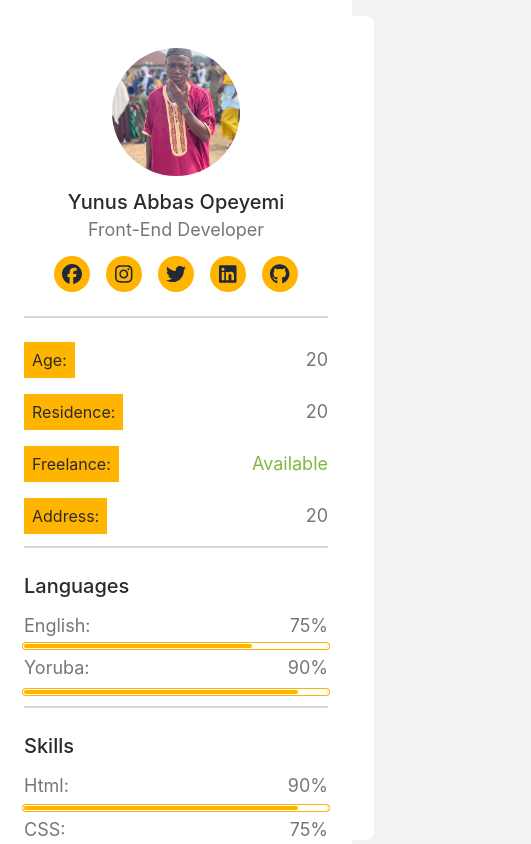
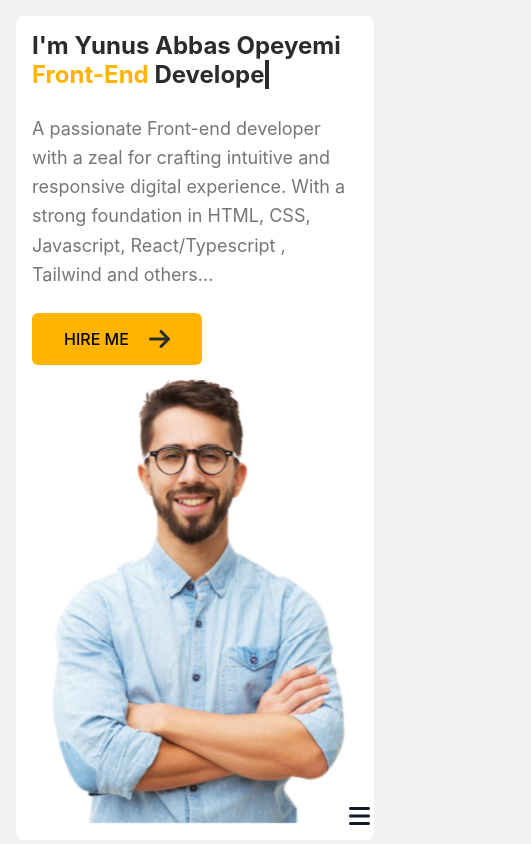
Before and after one commit to springboot20/my-portfolio, a React (Vite) app: page / in a window 390 px wide. Shown: the top 844 px of the page, 531 px wide, since content can reach past the window. Built offline with nearby package versions, Linux system fonts and the light colour scheme.

Commit message:
detail panel component modified for both mobile and desktop

```diff
--- a/src/components/Contact.tsx
+++ b/src/components/Contact.tsx
@@ -5,9 +5,9 @@ import { truncate } from "../utils";
 export const Contact = () => {
   return (
     <section className="p-4" id="contact">
-      <div className="flex gap-4">
+      <div className="flex flex-col lg:flex-row gap-4">
         {/* contact form start */}
-        <div className="space-y-4 max-w-3xl w-full">
+        <div className="space-y-4 xl:max-w-3xl w-full">
           <h1 className="text-port-black text-3xl font-inter font-bold capitalize">
             Send me a Message
           </h1>
@@ -65,7 +65,7 @@ export const Contact = () => {
               ></textarea>
             </div>
 
-            <button className="text-xl font-semibold text-gray-700 uppercase bg-port-yellow rounded-lg py-3.5 px-6">
+            <button className="text-lg font-semibold font-inter text-gray-700 uppercase bg-port-yellow rounded-lg py-3 px-6">
               Send Message
             </button>
           </form>
@@ -73,7 +73,7 @@ export const Contact = () => {
         {/* contact form ends */}
 
         {/* contact information start */}
-        <div className="space-y-4 max-w-2xl flex-grow flex-shrink-0">
+        <div className="space-y-4 xl:max-w-2xl w-full xl:flex-grow xl:flex-shrink-0">
           <h1 className="text-port-black text-3xl font-inter font-bold capitalize">
             Contact Information
           </h1>
--- a/src/components/Hero.tsx
+++ b/src/components/Hero.tsx
@@ -21,7 +21,7 @@ export const HeroSection = () => {
     <Disclosure
       as="section"
       id="home"
-      className="flex justify-start items-start sm:justify-center sm:items-center h-screen p-4 w-full"
+      className="flex justify-start items-start sm:justify-center sm:items-center p-4 w-full"
     >
       <div className="relative w-full">
         <div className="absolute bg-gradient-to-r inset-5 z-0 from-port-yellow to-port-yellow/20 transform -skew-y-6 md:skew-y-0 md:-rotate-6 rounded-lg"></div>
--- a/src/components/panels/DetailPanel.tsx
+++ b/src/components/panels/DetailPanel.tsx
@@ -11,7 +11,7 @@ import {
 import { faClose, faDownload } from "@fortawesome/free-solid-svg-icons";
 import { Link } from "react-router-dom";
 import myCV from "../../assets/my-cv.pdf";
-// import { Disclosure } from "@headlessui/react";
+import { Disclosure } from "@headlessui/react";
 
 type DetailPanelProps = {
   close: (focusableElement?: HTMLElement | React.MutableRefObject<HTMLElement | null>) => void;
@@ -50,17 +50,14 @@ export const DetailPanel: React.FC<DetailPanelProps> = ({ close, open }) => {
   return (
     <div
       className={classNames(
-        // open ? "translate-x-0" : "-translate-x-full",
-        "relative top-0 left-0 bottom-5 z-20 bg-white h-auto w-[22rem] p-6 xl:block",
+        open ? "translate-x-0 fixed" : "-translate-x-full",
+        "top-0 left-0 bottom-5 z-20 bg-white transition-transform h-auto w-[22rem] p-6 -translate-x-full xl:relative xl:translate-x-0 xl:block",
       )}
     >
-      {/* <Disclosure.Button
-        onClick={() => close()}
-        className="absolute right-4 top-1 inline-flex items-center justify-center rounded-md p-2 dark:text-white text-gray-900 hover:dark:bg-gray-700 hover:dark:text-white focus:outline-none focus:ring-2 focus:ring-inset focus:ring-white"
-      >
+      <Disclosure.Button className="absolute right-4 xl:hidden top-1 inline-flex items-center justify-center rounded-md p-2 dark:text-white text-gray-900 hover:dark:bg-gray-700 hover:dark:text-white focus:outline-none focus:ring-2 focus:ring-inset focus:ring-white">
         <span className="sr-only">Close button</span>
-        <FontAwesomeIcon icon={faClose} className="h-5 text-gray-800 " />
-      </Disclosure.Button> */}
+        <FontAwesomeIcon icon={faClose} className="h-5 text-gray-800" />
+      </Disclosure.Button>
 
       <div className="space-y-3">
         <div className="py-6 flex justify-center items-center flex-col space-y-3 border-b-2 border-port-gray/30">
@@ -69,8 +66,12 @@ export const DetailPanel: React.FC<DetailPanelProps> = ({ close, open }) => {
           </div>
 
           <div className="text-center">
-            <h3 className="text-xl font-medium font-inter capitalize text-port-black">yunus abbas opeyemi</h3>
-            <p className="font-normal font-inter text-lg text-port-gray capitalize">front-end developer</p>
+            <h3 className="text-xl font-medium font-inter capitalize text-port-black">
+              yunus abbas opeyemi
+            </h3>
+            <p className="font-normal font-inter text-lg text-port-gray capitalize">
+              front-end developer
+            </p>
           </div>
 
           <div className="inline-flex space-x-4 mt-4">
@@ -130,7 +131,9 @@ export const DetailPanel: React.FC<DetailPanelProps> = ({ close, open }) => {
 
             <li className="space-y-2">
               <div className="flex justify-between items-center">
-                <span className="capitalize text-lg font-normal font-inter text-port-gray">yoruba:</span>
+                <span className="capitalize text-lg font-normal font-inter text-port-gray">
+                  yoruba:
+                </span>
                 <span className="text-lg font-inter font-normal text-port-gray">90%</span>
               </div>
               <span className='block rounded-md ring-1 ring-offset-1 ring-port-yellow w-full h-1 relative before:absolute before:content-[""] before:w-[90%] before:bg-port-yellow before:h-1 before:rounded-md'></span>
@@ -143,21 +146,27 @@ export const DetailPanel: React.FC<DetailPanelProps> = ({ close, open }) => {
           <ul className="space-y-1.5">
             <li className="space-y-1.5">
               <div className="flex justify-between items-center">
-                <span className="capitalize text-lg font-normal font-inter text-port-gray">html:</span>
+                <span className="capitalize text-lg font-normal font-inter text-port-gray">
+                  html:
+                </span>
                 <span className="text-lg font-inter font-normal text-port-gray">90%</span>
               </div>
               <span className='block rounded-md ring-1 ring-offset-1 ring-port-yellow w-full h-1 relative before:absolute before:content-[""] before:w-[90%] before:bg-port-yellow before:h-1 before:rounded-md'></span>
             </li>
             <li className="space-y-2">
               <div className="flex justify-between items-center">
-                <span className="uppercase text-lg font-normal font-inter text-port-gray">css:</span>
+                <span className="uppercase text-lg font-normal font-inter text-port-gray">
+                  css:
+                </span>
                 <span className="text-lg font-inter font-normal text-port-gray">75%</span>
               </div>
               <span className='block rounded-md ring-1 ring-offset-1 ring-port-yellow w-full h-1 relative before:absolute before:content-[""] before:w-3/4 before:bg-port-yellow before:h-1 before:rounded-md'></span>
             </li>
             <li className="space-y-2">
               <div className="flex justify-between items-center">
-                <span className="capitalize text-lg font-normal font-inter text-port-gray">js:</span>
+                <span className="capitalize text-lg font-normal font-inter text-port-gray">
+                  js:
+                </span>
                 <span className="text-lg font-inter font-normal text-port-gray">75%</span>
               </div>
               <span className='block rounded-md ring-1 ring-offset-1 ring-port-yellow w-full h-1 relative before:absolute before:content-[""] before:w-3/4 before:bg-port-yellow before:h-1 before:rounded-md'></span>
@@ -166,7 +175,9 @@ export const DetailPanel: React.FC<DetailPanelProps> = ({ close, open }) => {
         </div>
 
         <div className="space-y-3 py-3 border-b-2 border-port-gray/30">
-          <h1 className="text-xl font-inter font-medium text-port-black capitalize">extra skills</h1>
+          <h1 className="text-xl font-inter font-medium text-port-black capitalize">
+            extra skills
+          </h1>
           <ul className="space-y-3 flex flex-col items-start">
             <li className="space-x-2 inline-flex items-center">
               <svg
@@ -198,7 +209,9 @@ export const DetailPanel: React.FC<DetailPanelProps> = ({ close, open }) => {
                 <rect x="0.5" y="0.5" width="9" height="9" stroke="#FFB400" />
                 <rect x="5.5" y="5.5" width="9" height="9" stroke="#FFB400" />
               </svg>
-              <small className="text-lg capitalize text-port-gray font-inter font-medium">sass</small>
+              <small className="text-lg capitalize text-port-gray font-inter font-medium">
+                sass
+              </small>
             </li>
             <li className="space-x-2 inline-flex items-center">
               <svg
@@ -230,7 +243,9 @@ export const DetailPanel: React.FC<DetailPanelProps> = ({ close, open }) => {
                 <rect x="0.5" y="0.5" width="9" height="9" stroke="#FFB400" />
                 <rect x="5.5" y="5.5" width="9" height="9" stroke="#FFB400" />
               </svg>
-              <small className="text-lg capitalize text-port-gray font-inter font-medium">webpack</small>
+              <small className="text-lg capitalize text-port-gray font-inter font-medium">
+                webpack
+              </small>
             </li>
           </ul>
         </div>
--- a/src/layout/Portfolio.tsx
+++ b/src/layout/Portfolio.tsx
@@ -2,6 +2,8 @@ import { Disclosure } from "@headlessui/react";
 import { Fragment } from "react";
 import { DetailPanel } from "../components/panels/DetailPanel";
 import { Outlet } from "react-router-dom";
+import { FontAwesomeIcon } from "@fortawesome/react-fontawesome";
+import { faBars } from "@fortawesome/free-solid-svg-icons";
 
 export default function PortfolioLayout() {
   return (
@@ -13,6 +15,9 @@ export default function PortfolioLayout() {
             <div className="absolute left-0 xl:left-[22rem] w-full xl:w-[calc(100%-22rem)] min-h-screen">
               <Outlet />
             </div>
+            <Disclosure.Button className={"fixed xl:hidden bottom-3 right-5 z-10 text-gray-900"}>
+              <FontAwesomeIcon icon={faBars} className="h-6" />
+            </Disclosure.Button>
           </div>
         </Fragment>
       )}
```
